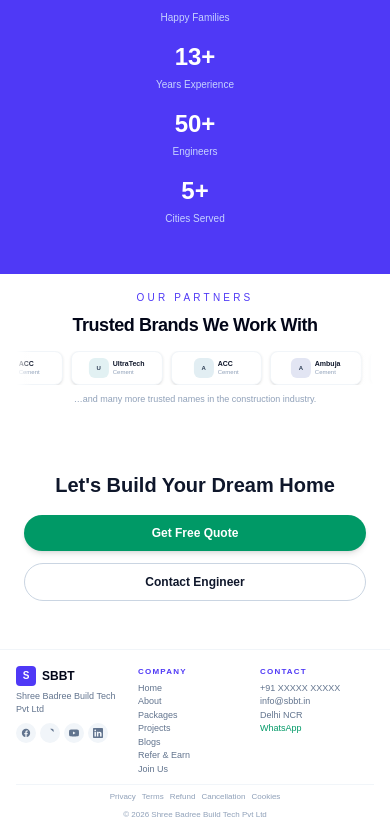
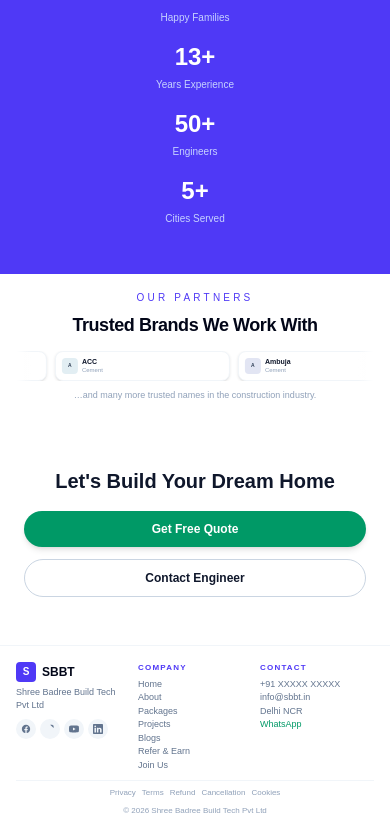
Before and after one commit to sbbtdeepak/sbbt-crm, a Next.js app: page /about in a window 390 px wide. Shown: the part 4217-5054 px from the top of the page. Built offline with nearby package versions, Linux system fonts and the light colour scheme.

Commit message:
feat: package system sync, mobile UI improvements, package details, feature matrix

```diff
--- a/components/home/Brands.tsx
+++ b/components/home/Brands.tsx
@@ -38,13 +38,11 @@ function getBrandColor(name: string): string {
   return `hsl(${hue}, 40%, 92%)`;
 }
 
-type Brand = (typeof BRANDS)[number];
-
 export default function Brands() {
-  // Create 2x2 grid rows for mobile - 4 items per "slide"
-  const brandChunks: Brand[][] = [];
+  // Create pairs of brands for 2x2 mobile display
+  const brandPairs: (typeof BRANDS[number])[] = [];
   for (let i = 0; i < BRANDS.length; i += 2) {
-    brandChunks.push(BRANDS.slice(i, i + 2));
+    brandPairs.push(BRANDS[i], BRANDS[i + 1]);
   }
 
   return (
@@ -64,23 +62,19 @@ export default function Brands() {
           <div className="absolute left-0 top-0 bottom-0 w-4 bg-gradient-to-r from-white to-transparent z-10 pointer-events-none" />
           <div className="absolute right-0 top-0 bottom-0 w-4 bg-gradient-to-l from-white to-transparent z-10 pointer-events-none" />
           <div className="overflow-hidden">
+            {/* Mobile: 2x2 grid scrolling marquee */}
             <div className="animate-marquee flex gap-2 sm:hidden">
-              {/* Duplicate chunks for infinite loop */}
-              {[...brandChunks, ...brandChunks].map((chunk, chunkIdx) => (
-                <div key={chunkIdx} className="flex flex-shrink-0 gap-2 w-[calc(100%+2rem)]">
-                  {/* First row of 2 */}
-                  <div className="grid grid-cols-2 gap-2 flex-1">
-                    {chunk.map((brand) => (
+              {[...brandPairs, ...brandPairs].map((brand, idx) => (
                 <div
-                        key={`${brand.name}-r1`}
-                        className="flex-shrink-0 rounded-lg border border-slate-100 bg-white p-1.5 shadow-sm"
+                  key={`${brand.name}-${idx}-mobile`}
+                  className="flex-shrink-0 w-[calc(50%-0.25rem)] rounded-lg border border-slate-100 bg-white p-1.5 shadow-sm"
                 >
-                        <div className="flex items-center justify-center gap-1">
+                  <div className="flex items-center gap-1">
                     <div
-                            className="flex h-5 w-5 items-center justify-center rounded-md transition-transform duration-300"
+                      className="flex h-4 w-4 items-center justify-center rounded"
                       style={{ backgroundColor: getBrandColor(brand.name) }}
                     >
-                            <span className="text-[6px] font-bold text-slate-700">
+                      <span className="text-[5px] font-bold text-slate-700">
                         {getInitials(brand.name)}
                       </span>
                     </div>
@@ -96,57 +90,26 @@ export default function Brands() {
                 </div>
               ))}
             </div>
-                  {/* Second row of 2 (duplicate) */}
-                  <div className="grid grid-cols-2 gap-2 flex-1">
-                    {chunk.map((brand) => (
-                      <div
-                        key={`${brand.name}-r2`}
-                        className="flex-shrink-0 rounded-lg border border-slate-100 bg-white p-1.5 shadow-sm"
-                      >
-                        <div className="flex items-center justify-center gap-1">
-                          <div
-                            className="flex h-5 w-5 items-center justify-center rounded-md transition-transform duration-300"
-                            style={{ backgroundColor: getBrandColor(brand.name) }}
-                          >
-                            <span className="text-[6px] font-bold text-slate-700">
-                              {getInitials(brand.name)}
-                            </span>
-                          </div>
-                          <div>
-                            <p className="text-[7px] font-semibold text-slate-900 leading-tight">
-                              {brand.name}
-                            </p>
-                            <p className="text-[6px] text-slate-400 leading-tight">
-                              {brand.category}
-                            </p>
-                          </div>
-                        </div>
-                      </div>
-                    ))}
-                  </div>
-                </div>
-              ))}
-            </div>
 
-            {/* Desktop: Single row marquee */}
+            {/* Desktop: Single row marquee (4+ logos visible) */}
             <div className="animate-marquee hidden sm:flex gap-3">
               {[...BRANDS, ...BRANDS].map((brand, idx) => (
                 <div
                   key={`${brand.name}-${idx}-desktop`}
-                  className="flex-shrink-0 w-28 rounded-lg border border-slate-100 bg-white p-3 shadow-sm transition-all duration-300 hover:-translate-y-1 hover:shadow-md"
+                  className="flex-shrink-0 w-24 rounded-lg border border-slate-100 bg-white p-2.5 shadow-sm transition-all duration-300 hover:-translate-y-1 hover:shadow-md"
                 >
                   <div
-                    className="flex h-9 w-9 items-center justify-center rounded-md mx-auto transition-transform duration-300"
+                    className="flex h-7 w-7 items-center justify-center rounded-md mx-auto transition-transform duration-300"
                     style={{ backgroundColor: getBrandColor(brand.name) }}
                   >
-                    <span className="text-[10px] font-bold text-slate-700">
+                    <span className="text-[8px] font-bold text-slate-700">
                       {getInitials(brand.name)}
                     </span>
                   </div>
-                  <p className="mt-1.5 text-center text-xs font-semibold text-slate-900 leading-tight">
+                  <p className="mt-1 text-center text-[9px] font-semibold text-slate-900 leading-tight">
                     {brand.name}
                   </p>
-                  <p className="text-center text-[10px] text-slate-400 leading-tight">
+                  <p className="text-center text-[7px] text-slate-400 leading-tight">
                     {brand.category}
                   </p>
                 </div>
@@ -155,7 +118,7 @@ export default function Brands() {
           </div>
         </div>
 
-        <p className="mt-2 text-center text-[9px] sm:text-xs text-slate-400">
+        <p className="mt-2 text-center text-[9px] sm:text-[10px] text-slate-400">
           &hellip;and many more trusted names in the construction industry.
         </p>
       </div>
--- a/components/home/Packages.tsx
+++ b/components/home/Packages.tsx
@@ -1,15 +1,10 @@
 "use client";
 
 import Link from "next/link";
-import { useRouter } from "next/navigation";
 import { createClient } from "@/lib/supabase/client";
 import { useEffect, useState } from "react";
-import { PACKAGE_RATES } from "@/lib/pricing";
-
-const PACKAGE_RATE_MAP = PACKAGE_RATES;
 
 export default function Packages() {
-  const router = useRouter();
   const [packages, setPackages] = useState<any[]>([]);
 
   useEffect(() => {
@@ -23,26 +18,6 @@ export default function Packages() {
         if (data) setPackages(data);
       });
   }, []);
-
-  const handleEstimate = (pkgName: string) => {
-    const rate = PACKAGE_RATE_MAP[pkgName];
-    if (!rate) return;
-
-    window.dispatchEvent(
-      new CustomEvent("select-package", {
-        detail: { rate, label: pkgName },
-      })
-    );
-
-    const estimator = document.getElementById("construction-estimator");
-    if (estimator) {
-      estimator.scrollIntoView({ behavior: "smooth", block: "start" });
-    }
-  };
-
-  const handleGetQuote = () => {
-    router.push("/quote");
-  };
 
   if (packages.length === 0) return null;
 
@@ -70,54 +45,30 @@ export default function Packages() {
                   <img
                     src={pkg.image_url}
                     alt={pkg.name}
-                    className="h-24 w-full object-cover transition duration-500 group-hover:scale-105 sm:h-32"
+                    className="h-20 w-full object-cover transition duration-500 group-hover:scale-105 sm:h-32"
                   />
                 ) : (
-                  <div className="flex h-24 w-full items-center justify-center bg-slate-100 text-slate-400 text-xs sm:h-32">
+                  <div className="flex h-20 w-full items-center justify-center bg-slate-100 text-slate-400 text-[10px] sm:h-32">
                     No image
                   </div>
                 )}
               </div>
 
               <div className="flex flex-1 flex-col px-2 pb-2 pt-1.5 sm:px-3 sm:pb-3 sm:pt-2.5">
-                <div className="flex items-start justify-between gap-1 sm:gap-2">
-                  <div className="min-w-0">
                 <p className="text-[9px] uppercase tracking-[0.24em] text-indigo-600 sm:text-xs">
                   Package
                 </p>
                 <h3 className="mt-0.5 text-xs font-semibold text-slate-950 sm:text-sm">
                   {pkg.name}
                 </h3>
-                  </div>
-                  <p className="shrink-0 text-right text-xs font-semibold text-emerald-600 sm:text-sm">
-                    ₹{Number(pkg.price).toLocaleString()}
-                    <span className="hidden sm:block text-[10px] font-medium text-slate-500">/ sqft</span>
-                  </p>
-                </div>
-
-                <p className="mt-1.5 text-[8px] leading-4 text-slate-600 line-clamp-2 sm:text-xs sm:leading-5 sm:mt-2">
-                  {pkg.short_description}
+                <p className="mt-1 text-[10px] font-semibold text-emerald-600 sm:text-sm">
+                  ₹{Number(pkg.price).toLocaleString()}/sqft
                 </p>
 
-                <div className="mt-auto flex gap-1.5 pt-2 sm:pt-3">
-                  <button
-                    onClick={() => handleEstimate(pkg.name)}
-                    className="inline-flex flex-1 items-center justify-center rounded-full bg-indigo-600 px-2 py-1 text-[9px] font-semibold text-white transition hover:bg-indigo-500 sm:text-[10px] sm:px-3 sm:py-1.5"
-                  >
-                    Estimate
-                  </button>
-
-                  <button
-                    onClick={handleGetQuote}
-                    className="inline-flex flex-1 items-center justify-center rounded-full border border-slate-200 bg-white px-2 py-1 text-[9px] font-semibold text-slate-900 transition hover:border-indigo-300 hover:bg-slate-50 sm:text-[10px] sm:px-3 sm:py-1.5"
-                  >
-                    Quote
-                  </button>
-                </div>
-
+                {/* View Details button only - no Estimate/Quote on Home page */}
                 <Link
                   href={`/packages/${pkg.slug}`}
-                  className="mt-1 inline-flex w-full items-center justify-center text-[9px] text-indigo-600 hover:underline sm:text-[10px]"
+                  className="mt-auto inline-flex w-full items-center justify-center rounded-full bg-indigo-600 px-2 py-1 text-[9px] font-semibold text-white transition hover:bg-indigo-500 sm:py-1.5"
                 >
                   View Details →
                 </Link>
--- a/components/home/Projects.tsx
+++ b/components/home/Projects.tsx
@@ -45,7 +45,7 @@ export default async function Projects() {
                     "https://images.pexels.com/photos/323780/pexels-photo-323780.jpeg?auto=compress&cs=tinysrgb&w=900"
                   }
                   alt={project.title}
-                  className="h-24 w-full object-cover transition duration-500 group-hover:scale-105 sm:h-36"
+                  className="h-[90px] w-full object-cover transition duration-500 group-hover:scale-105 sm:h-36"
                 />
                 <div className="absolute inset-x-0 bottom-0 bg-gradient-to-t from-slate-900/80 to-transparent px-1.5 py-1 sm:px-2.5 sm:py-1.5">
                   <p className="text-[7px] uppercase tracking-[0.24em] text-white sm:text-[8px]">
```
Lines whose indentation alone changed are shown as unchanged.
